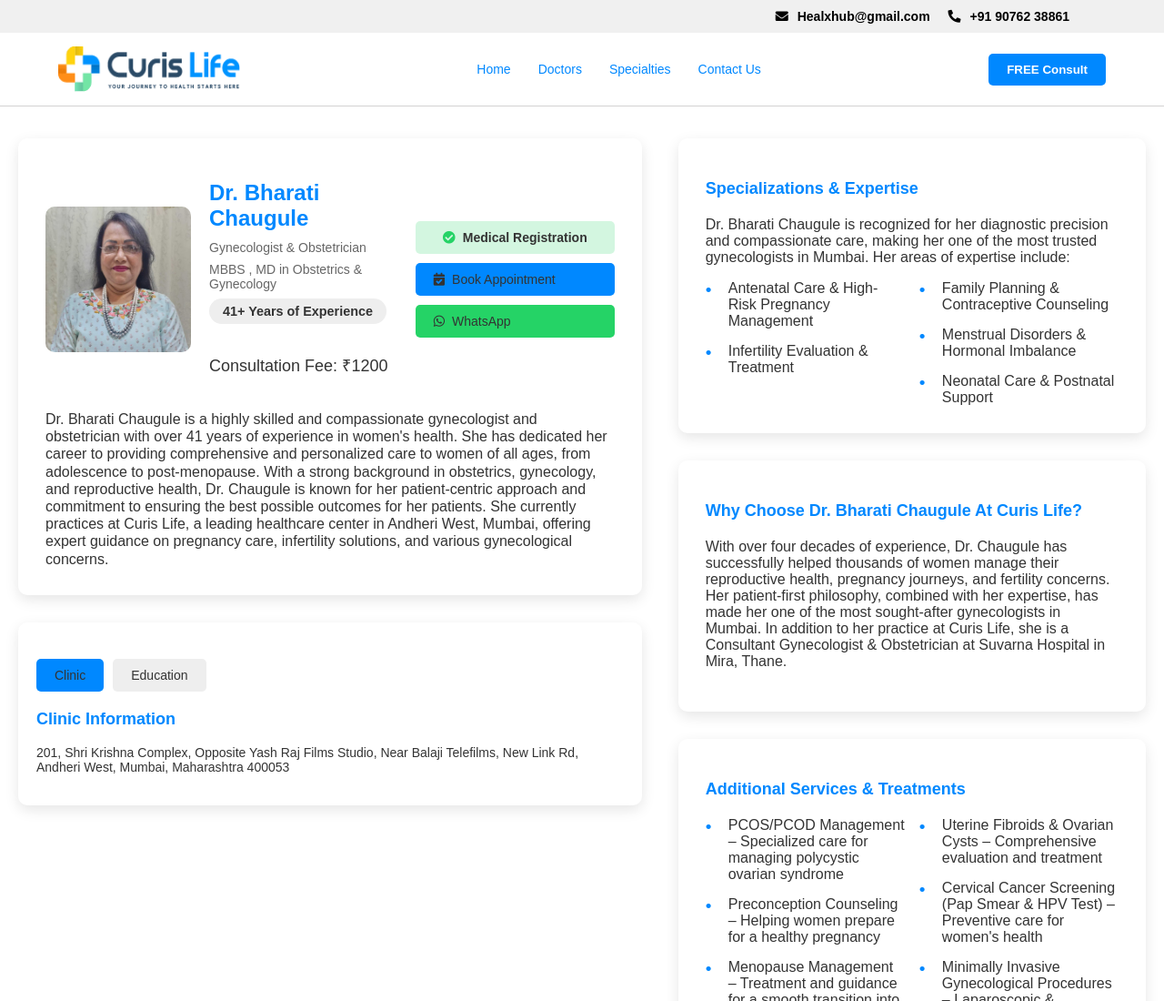
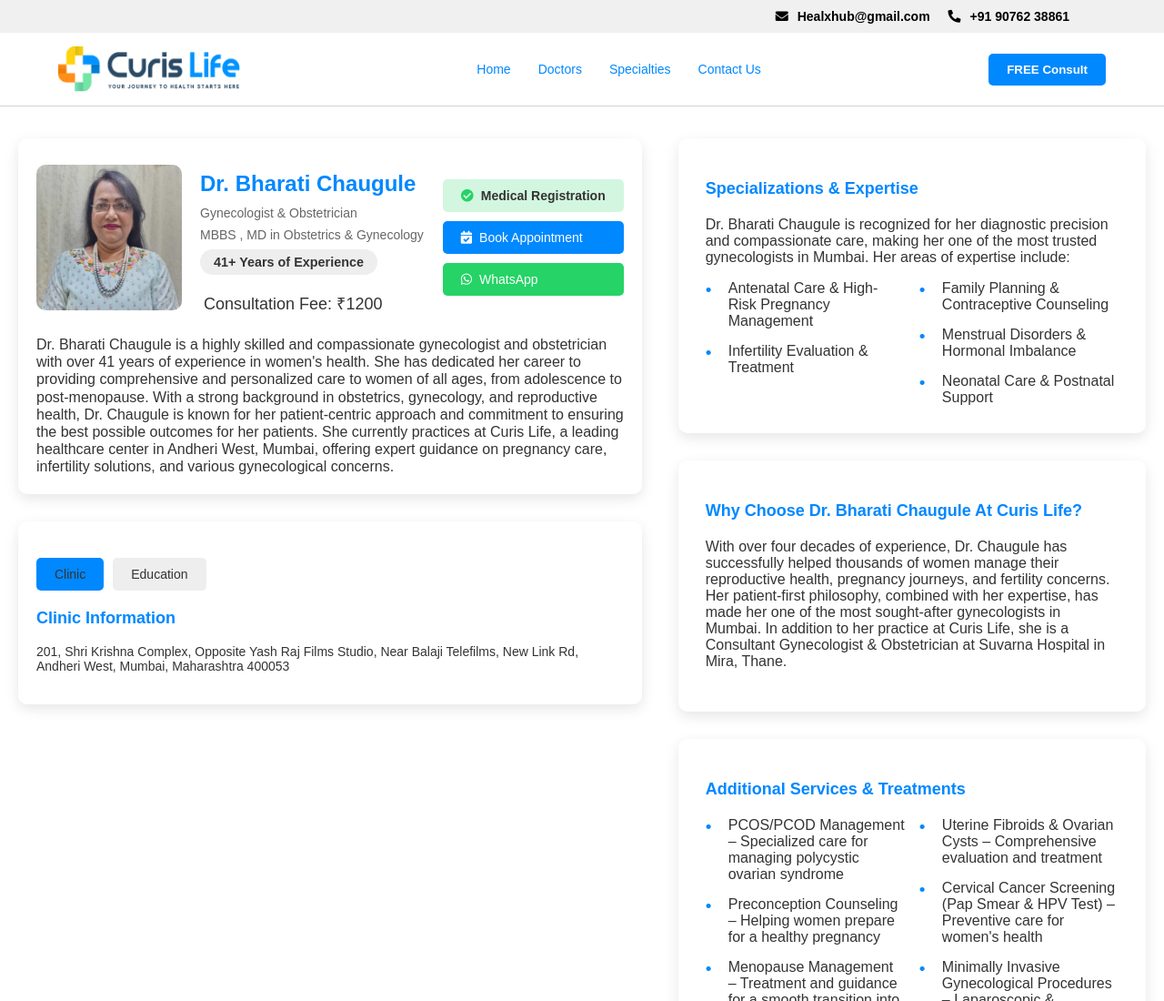
Before and after one commit to suraj1922/codeXCuris, a plain HTML site: page index.html in a window 1280 px wide. Shown: the top 1100 px of the page at 91% size. Drawn offline with Linux system fonts and the light colour scheme.

Commit message:
`Refactor CSS styles: adjust padding, margin, and display properties for various elements`

```diff
--- a/styles.css
+++ b/styles.css
@@ -147,7 +147,7 @@
 
     .doctor-profile-box {
         background: var(--white);
-        padding: 30px;
+        padding: 20px;
         border-radius: 10px;
         box-shadow: 0 5px 15px rgba(0, 0, 0, 0.1);
     }
@@ -184,6 +184,7 @@
 
     .fees {
         font-size: 18px;
+        margin:4px
     }
 
     .experience-badge {
@@ -217,7 +218,7 @@
     }
 
     .medical-registration {
-        padding: 10px 30px;
+        padding: 10px 20px;
         font-size: 14px;
         font-weight: bold;
         display: flex;
@@ -230,7 +231,9 @@
 
     .btn-primary {
         background: var(--primary-color);
-        color: var(--white);
+        color: var(--bg-white);
+        display: flex;
+        align-items: center;
     }
 
     .btn-primary:hover {
@@ -239,7 +242,7 @@
 
     .btn-whatsapp {
         background: var(--whatsapp-color);
-        color: var(--white);
+        color: var(--bg-white);
     }
 
     .btn-whatsapp:hover {
```
